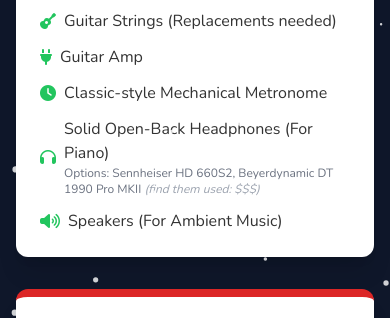
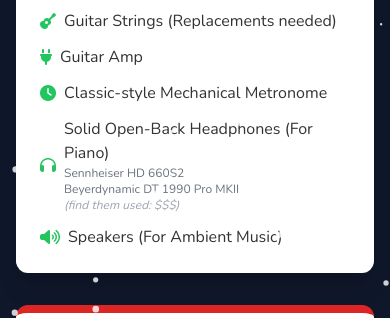
Before and after one commit to CameronEgb/Wishlist, a plain HTML site: page index.html in a window 390 px wide. Shown: the part 499-817 px from the top of the page. Drawn offline with nearby package versions, Linux system fonts and the light colour scheme; a web font is replaced by a local one.

Commit message:
Reformat headphone options to multiline list

```diff
--- a/index.html
+++ b/index.html
@@ -117,7 +117,11 @@
                             <i class="fa-solid fa-headphones text-green-500"></i>
                             <div>
                                 <span>Solid Open-Back Headphones (For Piano)</span>
-                                <span class="text-xs text-gray-500 block">Options: Sennheiser HD 660S2, Beyerdynamic DT 1990 Pro MKII <span class="text-xs text-gray-400 italic"> (find them used: $$$)</span></span>
+                                <span class="text-xs text-gray-500 block">
+                                    Sennheiser HD 660S2<br>
+                                    Beyerdynamic DT 1990 Pro MKII<br>
+                                    <span class="italic text-gray-400">(find them used: $$$)</span>
+                                </span>
                             </div>
                         </li>
                         <li class="flex items-center gap-2">
```
